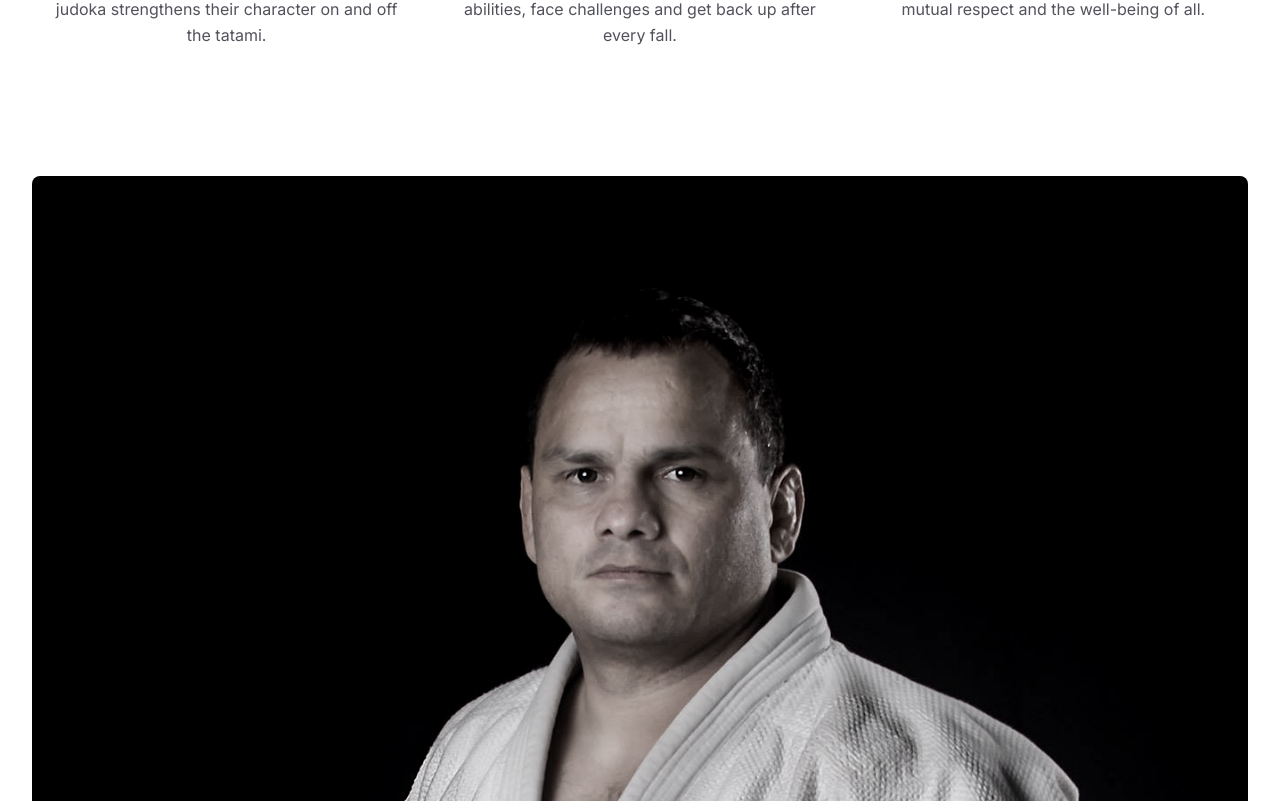
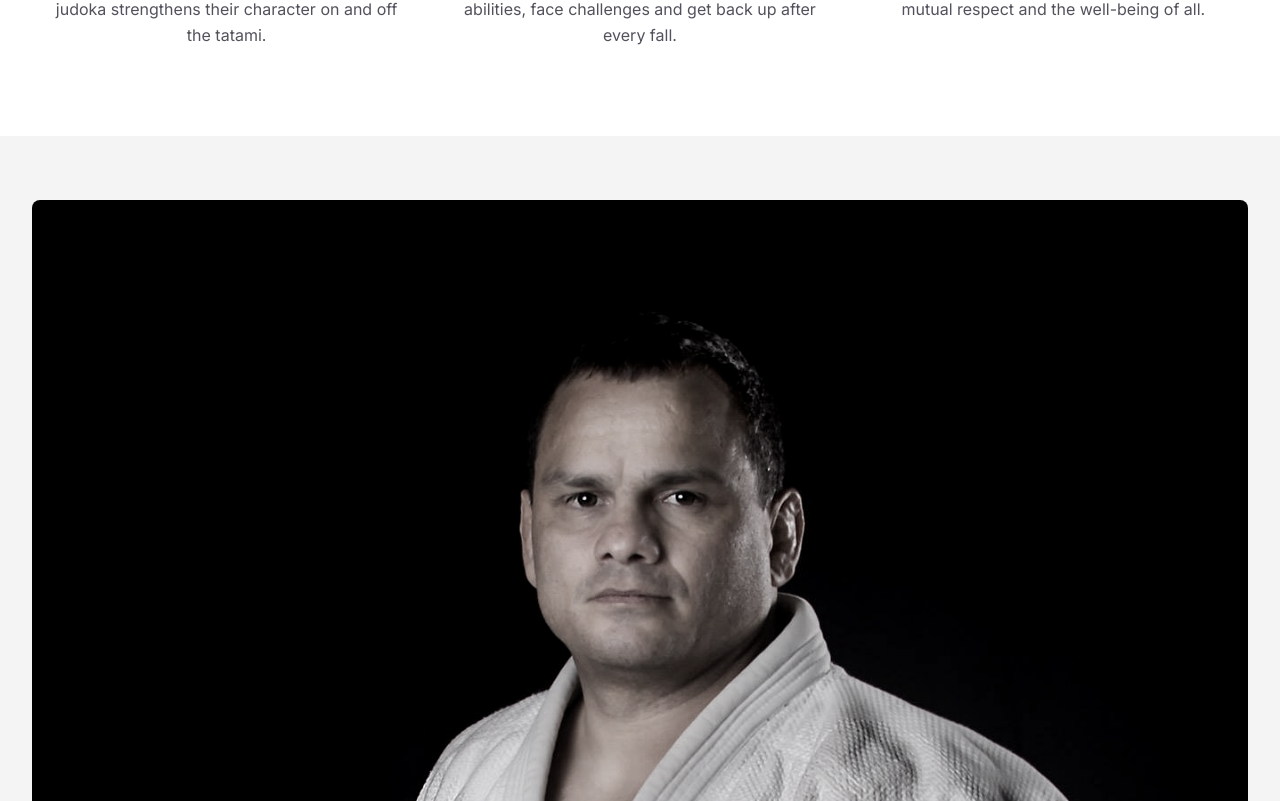
Before and after one commit to fabianWebDev/judosanpedro, a Next.js app: page /en in a window 1280 px wide. Shown: the part 859-1660 px from the top of the page. Built offline with nearby package versions, Linux system fonts and the light colour scheme; no server answers.

Commit message:
Styles update

```diff
--- a/components/senseis/AboutSenseis.tsx
+++ b/components/senseis/AboutSenseis.tsx
@@ -11,7 +11,8 @@ export default async function AboutSenseis({ params }: Props) {
     const t = i18n[locale as Locale];
 
     return (
-        <section id="about-senseis" className="w-full max-w-7xl mx-auto px-4 py-6 mt-3 sm:px-6 sm:py-8 md:px-8 md:py-10 md:mt-10">
+        <section id="about-senseis" className="w-full bg-zinc-100 md:mt-10 py-6">
+            <div className="w-full max-w-7xl mx-auto px-4 py-6 sm:px-6 sm:py-8 md:px-8 md:py-10 ">
                 <div className="flex flex-col md:flex-row gap-2 md:gap-8 items-stretch">
                     <div className="w-fit shrink-0 mx-auto md:mx-0 max-w-[200px] md:max-w-none">
                         <div className="relative overflow-hidden">
@@ -40,6 +41,7 @@ export default async function AboutSenseis({ params }: Props) {
                         </Link>
                     </div>
                 </div>
+            </div>
         </section>
     );
 }
```
Lines whose indentation alone changed are shown as unchanged.
